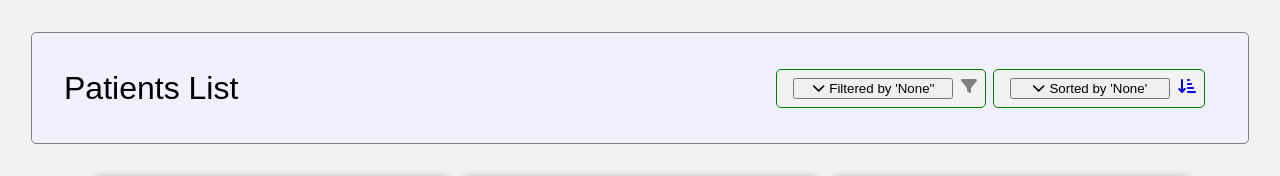
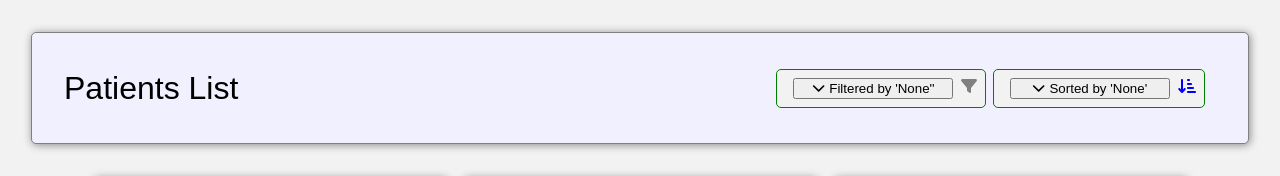
Before and after one commit to LangeJM/blink-patients-app, an Angular app: page / in a window 1280 px wide. Shown: the top 176 px of the page. Built offline with nearby package versions, Linux system fonts and the light colour scheme; what ng-circle-progress would draw is missing.

Commit message:
Minor styling change

```diff
--- a/src/app/app.component.css
+++ b/src/app/app.component.css
@@ -36,6 +36,7 @@
   background-color: #F0F0FF;
   border-radius: 5px;
   width: calc(100% - 8rem);
+  box-shadow: 1px 1px 8px #888;
 }
 
 .filter-wrapper {
```
